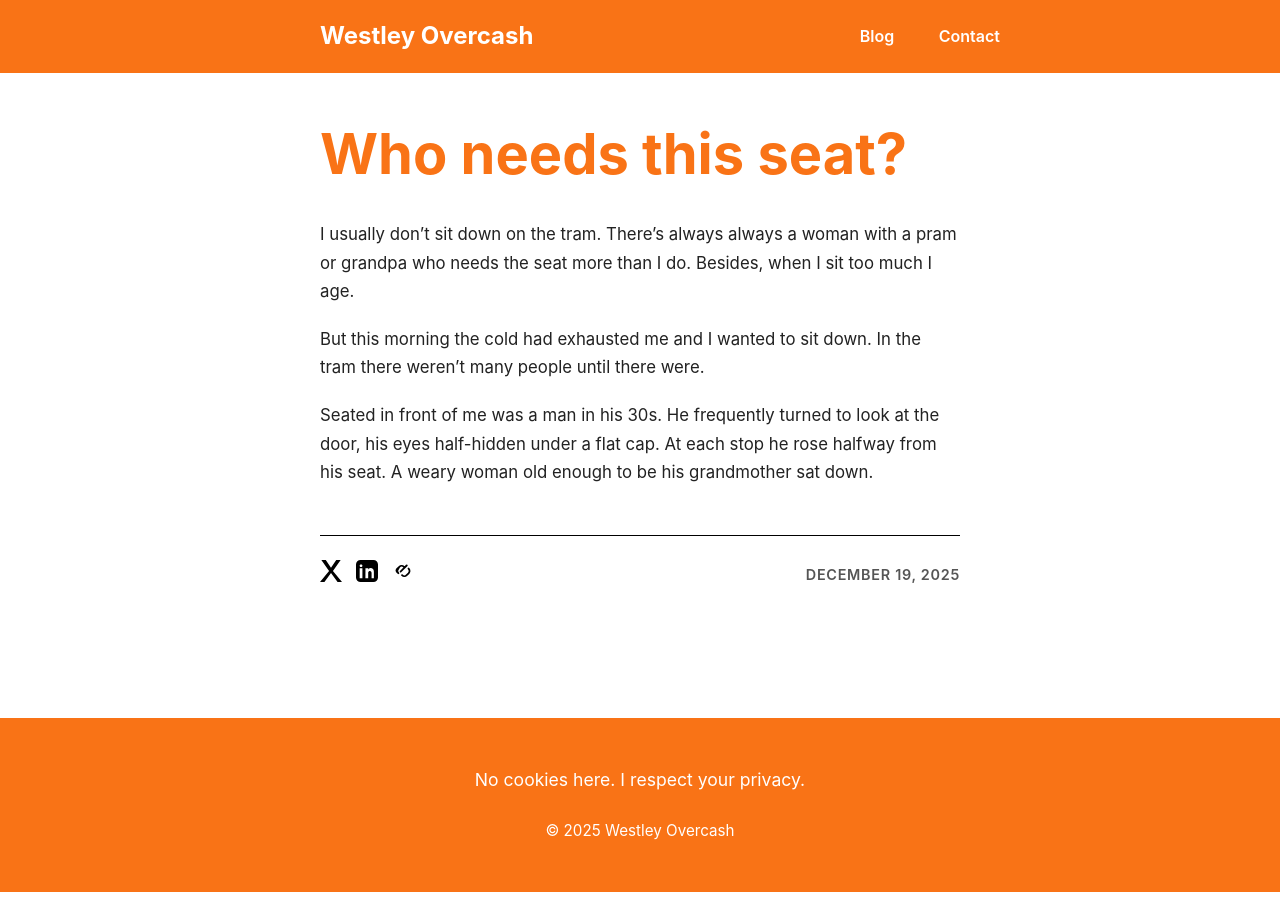
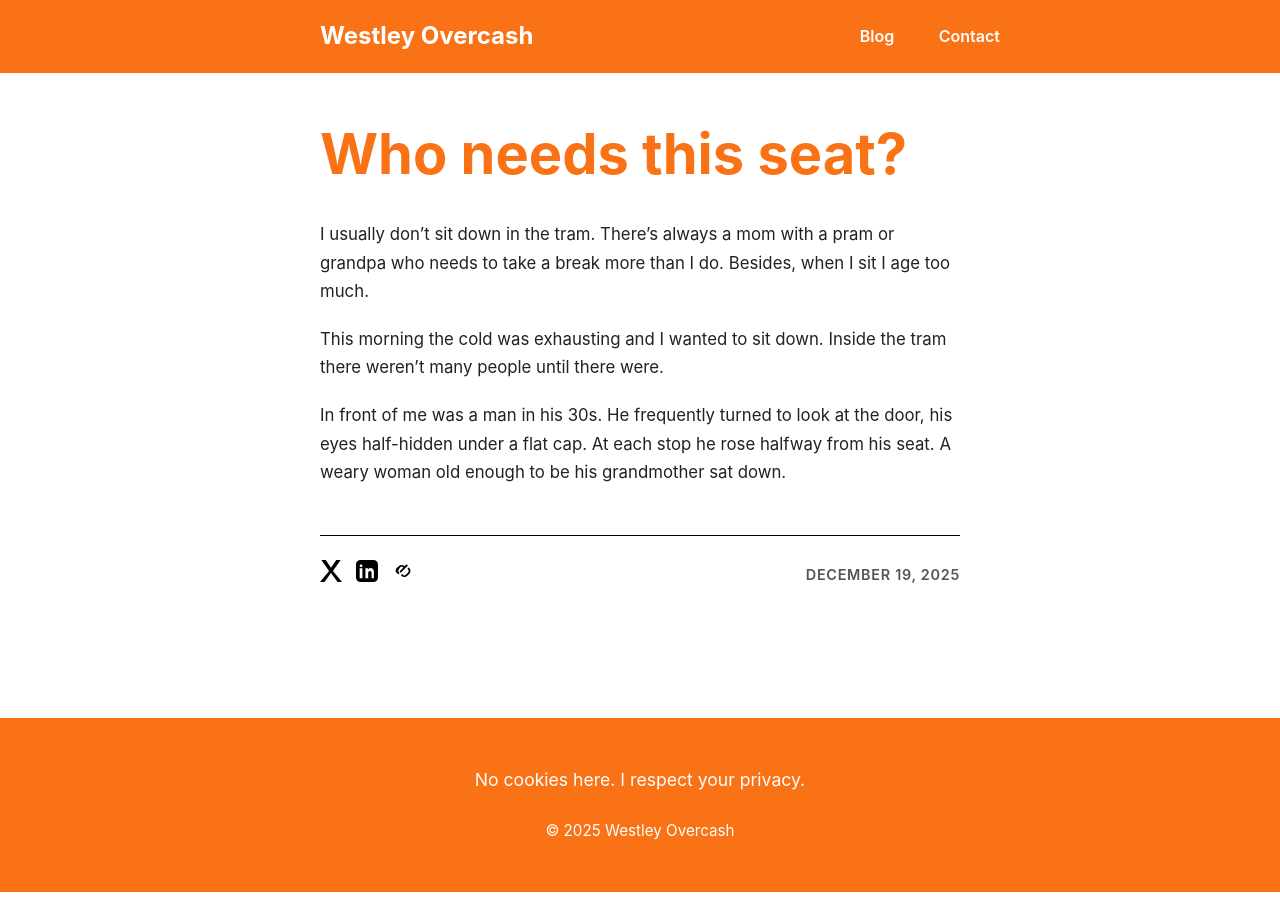
Before and after one commit to westleyovercash/westleyovercash.github.io, a Jekyll site: the page built from _posts/2025-12-19-who-needs-this-seat.md, in a window 1280 px wide. Built offline with Jekyll 4.4.1, drawn with Linux system fonts in a browser that asks for light colours.

Commit message:
Update 2025-12-19-who-needs-this-seat.md

```diff
--- a/_posts/2025-12-19-who-needs-this-seat.md
+++ b/_posts/2025-12-19-who-needs-this-seat.md
@@ -3,8 +3,8 @@ layout: post
 title: Who needs this seat?
 date: 2025-12-19
 ---
-I usually don't sit down on the tram. There's always always a woman with a pram or grandpa who needs the seat more than I do. Besides, when I sit too much I age.
+I usually don't sit down in the tram. There's always a mom with a pram or grandpa who needs to take a break more than I do. Besides, when I sit I age too much.
 
-But this morning the cold had exhausted me and I wanted to sit down. In the tram there weren't many people until there were.
+This morning the cold was exhausting and I wanted to sit down. Inside the tram there weren't many people until there were.
 
-Seated in front of me was a man in his 30s. He frequently turned to look at the door, his eyes half-hidden under a flat cap. At each stop he rose halfway from his seat. A weary woman old enough to be his grandmother sat down.
+In front of me was a man in his 30s. He frequently turned to look at the door, his eyes half-hidden under a flat cap. At each stop he rose halfway from his seat. A weary woman old enough to be his grandmother sat down.
```
